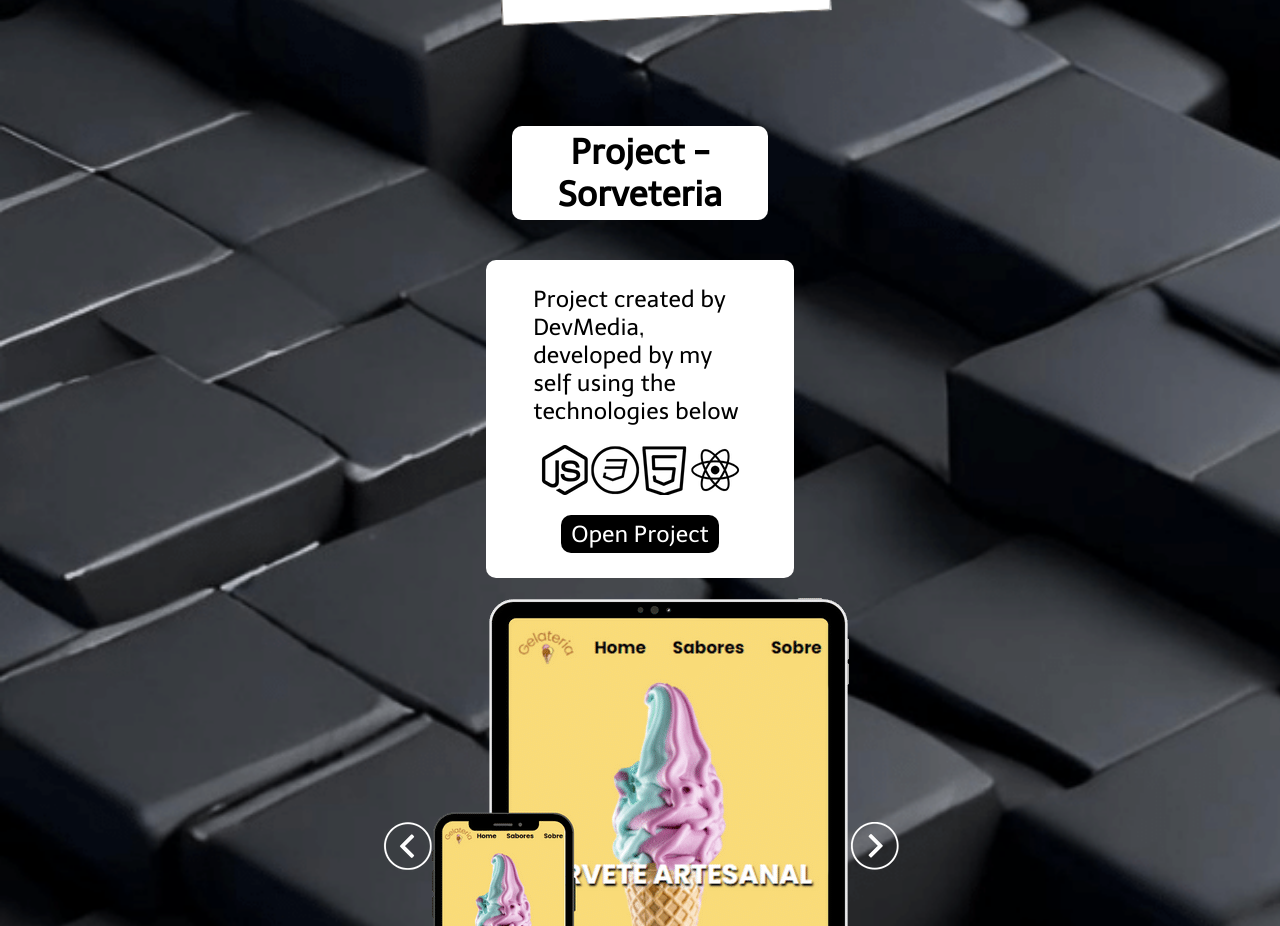
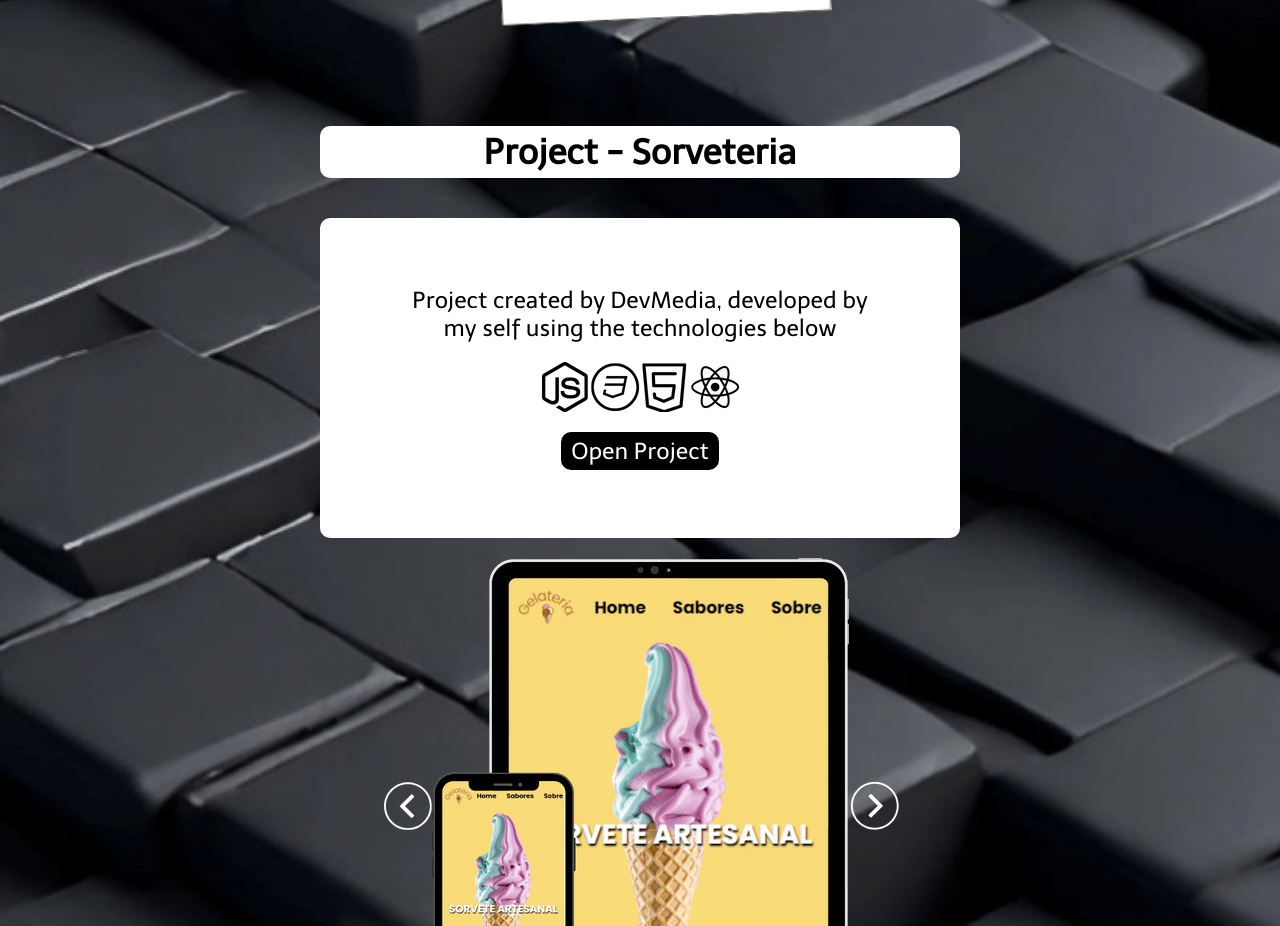
Before and after one commit to Cozacs/Portfolio-Cozacs, a React (Create React App) app: page / in a window 1280 px wide. Shown: the part 1880-2806 px from the top of the page. Built offline with nearby package versions, Linux system fonts and the light colour scheme.

Commit message:
Update glitch

```diff
--- a/src/componentes/Projects/style.css
+++ b/src/componentes/Projects/style.css
@@ -45,12 +45,14 @@
     width: 80%;
     margin: 20px auto;
     font-size: clamp(8px, 8vw, 20px);
+    text-align: center;
 }
 
 #conteudoProjeto a {
     font-size: clamp(8px, 8vw, 20px);
     margin: 20px auto;
     text-decoration: none;
+    min-height: ;
 }
 
 #icones{
@@ -168,13 +170,18 @@
         flex-direction: column;
     }
 
+    #ProjetoNaTela {
+        width: 50%;
+    }
+
     #ProjetoNaTela h1 {
-        width: 50%;
+        width: 100%;
         text-align: center;
     }
 
     #conteudoProjeto {
-        width: 60%;
+        width: 100%;
+        min-height: 320px;
     }
 
     #conteudoProjeto a {
```
